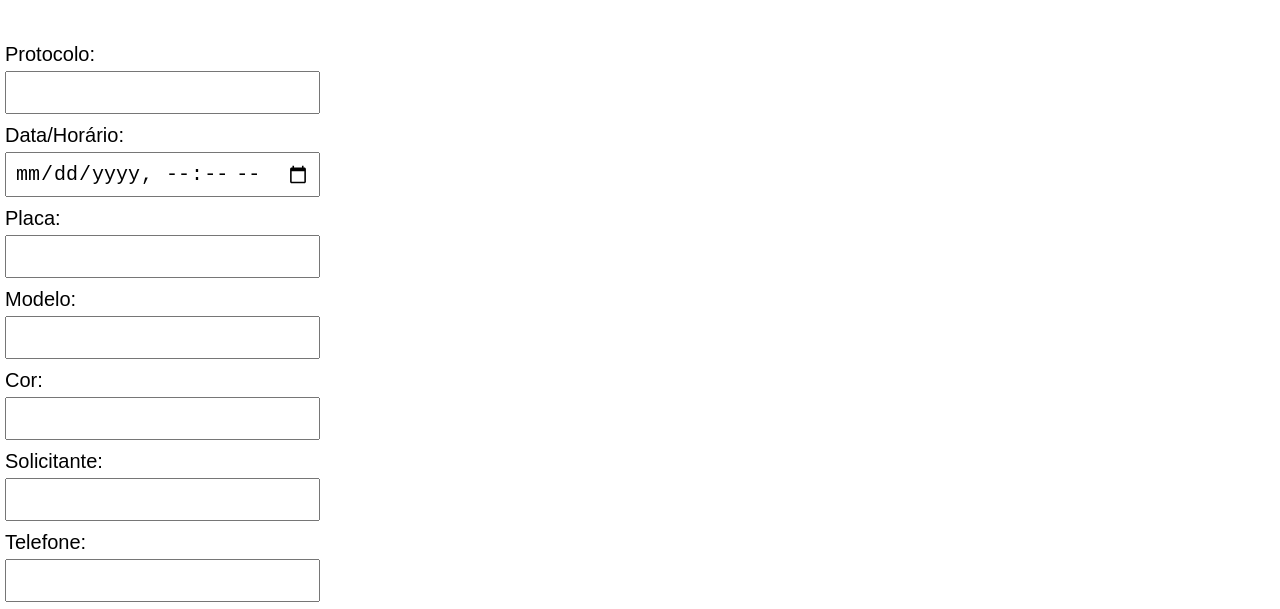
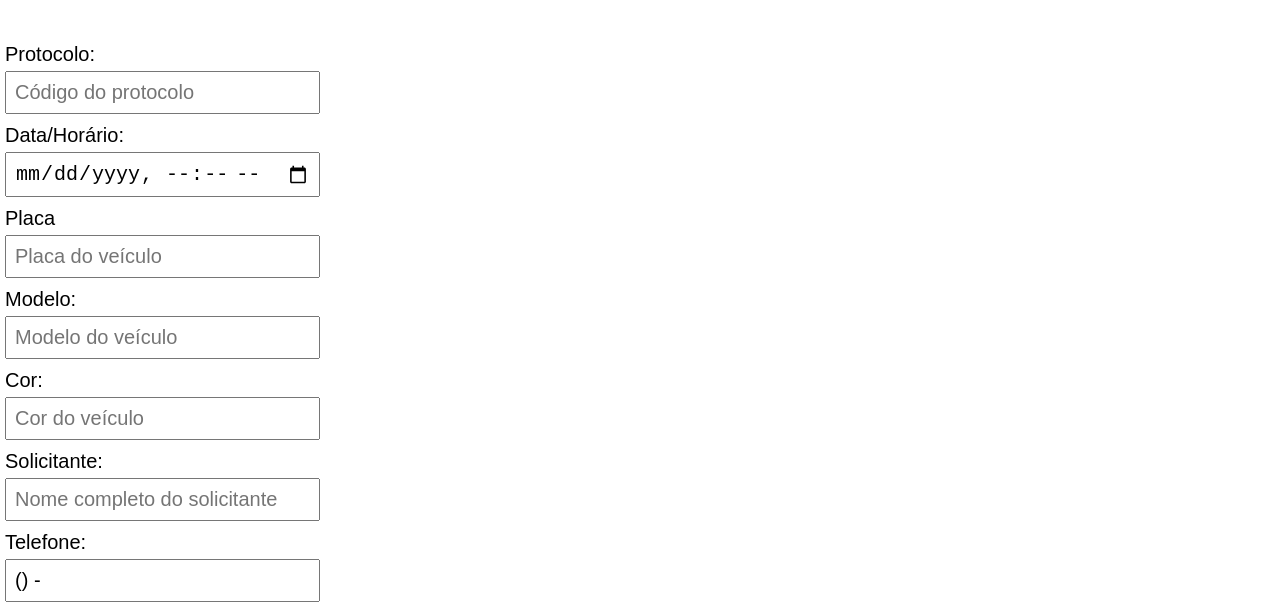
Before and after one commit to BR-Clube/BrClubeOficial, a website: page Eventos/eventos.html in a window 1280 px wide. Shown: the part 161-770 px from the top of the page. Drawn offline with Linux system fonts and the light colour scheme.

Commit message:
placeholders, ainda falta finalizar eventos.html

```diff
--- a/Eventos/eventos.html
+++ b/Eventos/eventos.html
@@ -34,58 +34,58 @@
             <form id="brClubeForm">
 
                 <label for="protocolo">Protocolo:</label>
-                <input type="text" id="protocolo" required><br>
+                <input placeholder="Código do protocolo" type="text" id="protocolo" required><br>
 
                 <label for="dataHora">Data/Horário:</label>
-                <input type="datetime-local" id="dataHora" required><br>
+                <input placeholder="" type="datetime-local" id="dataHora" required><br>
 
-                <label for="placa">Placa:</label>
-                <input type="text" id="placa" required><br>
+                <label for="placa">Placa</label>
+                <input placeholder="Placa do veículo" type="text" id="placa" required><br>
 
                 <label for="modelo">Modelo:</label>
-                <input type="text" id="modelo" required><br>
+                <input placeholder="Modelo do veículo" type="text" id="modelo" required><br>
 
                 <label for="cor">Cor:</label>
-                <input type="text" id="cor" required><br>
+                <input placeholder="Cor do veículo" type="text" id="cor" required><br>
 
                 <label for="solicitante">Solicitante:</label>
-                <input type="text" id="solicitante" required><br>
+                <input placeholder="Nome completo do solicitante" type="text" id="solicitante" required><br>
 
                 <label for="telefone">Telefone:</label>
-                <input type="text" id="telefone" required><br>
+                <input placeholder="(xx) xxxxx-xxxx" type="text" id="telefone" value="() - " required><br>
 
                 <label for="fatorGerador">Fator Gerador:</label>
-                <input type="text" id="fatorGerador" required><br>
+                <input placeholder="" type="text" id="fatorGerador" required><br>
 
                 <label for="observacaoFatorGerador">Observação do Fator Gerador:</label>
-                <textarea id="observacaoFatorGerador" required></textarea><br>
+                <textarea placeholder="" id="observacaoFatorGerador" required></textarea><br>
 
                 <label for="chaveLocal">Chave e Documento estão no local?</label>
-                <input type="text" id="chaveLocal" required><br>
+                <input placeholder="" type="text" id="chaveLocal" required><br>
 
                 <label for="observacaoResposta">Observação:</label>
-                <textarea id="observacaoResposta" required></textarea><br>
+                <textarea placeholder="" id="observacaoResposta" required></textarea><br>
 
                 <label for="veiculoFacilAcesso">Veículo de Fácil Acesso?</label>
-                <input type="text" id="veiculoFacilAcesso" required><br>
+                <input placeholder="" type="text" id="veiculoFacilAcesso" required><br>
 
                 <label for="observacaoResposta2">Observação:</label>
-                <textarea id="observacaoResposta2" required></textarea><br>
+                <textarea placeholder="" id="observacaoResposta2" required></textarea><br>
 
                 <label for="servico">Serviço:</label>
-                <input type="text" id="servico" required><br>
+                <input placeholder="" type="text" id="servico" required><br>
 
                 <label for="enderecoOrigem">Endereço de Origem:</label>
-                <input type="text" id="enderecoOrigem" required><br>
+                <input placeholder="" type="text" id="enderecoOrigem" required><br>
 
                 <label for="referenciaOrigem">Referência de Origem:</label>
-                <input type="text" id="referenciaOrigem" required><br>
+                <input placeholder="" type="text" id="referenciaOrigem" required><br>
 
                 <label for="destino">Destino:</label>
-                <input type="text" id="destino" required><br>
+                <input placeholder="" type="text" id="destino" required><br>
 
                 <label for="referenciaDestino">Referência de Destino:</label>
-                <input type="text" id="referenciaDestino" required><br>
+                <input placeholder="" type="text" id="referenciaDestino" required><br>
 
 
                 <button type="button" onclick="enviarFormulario()">Enviar</button>
```
Also changed, not shown: Cobranca/cobranca.html (+4 -4 lines).
